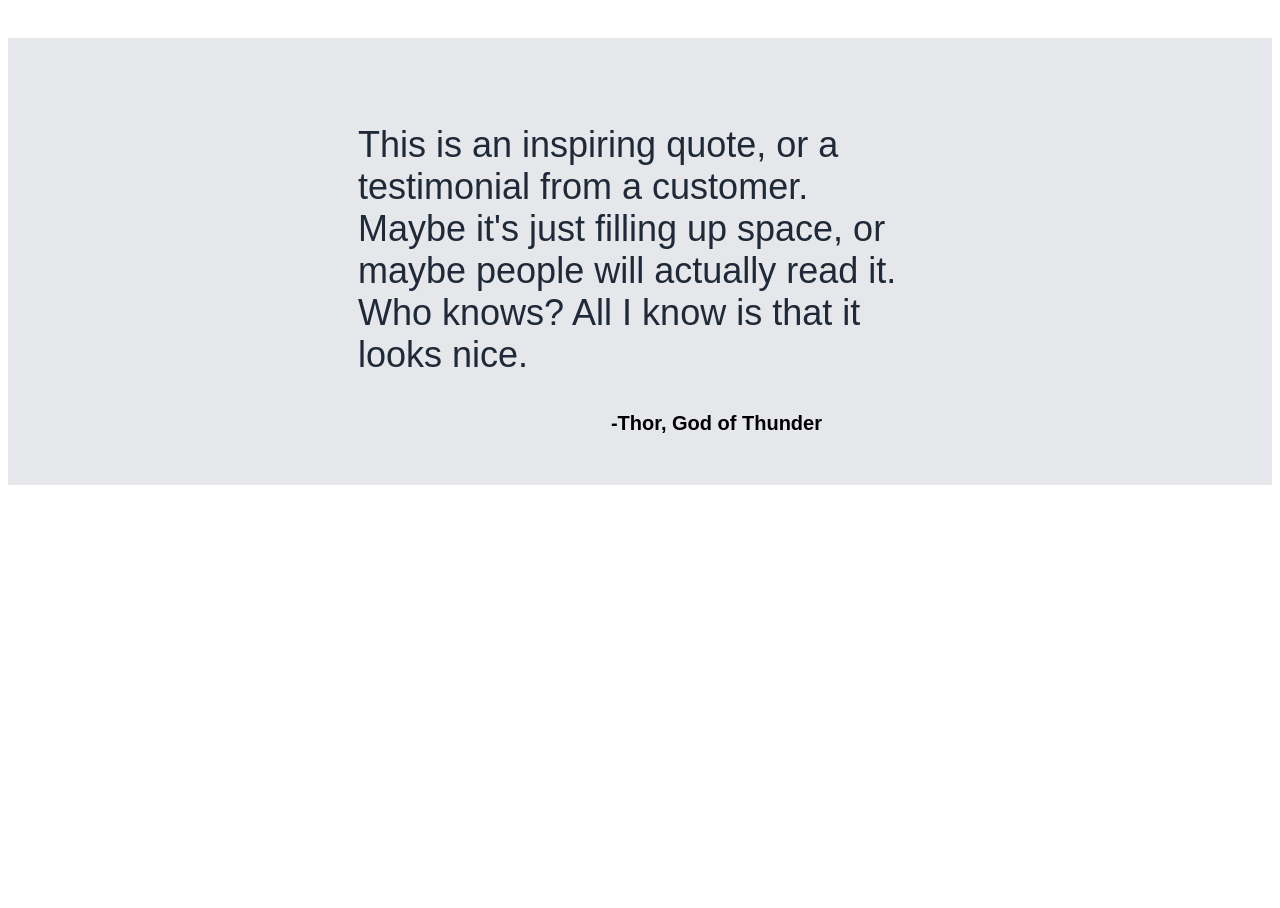
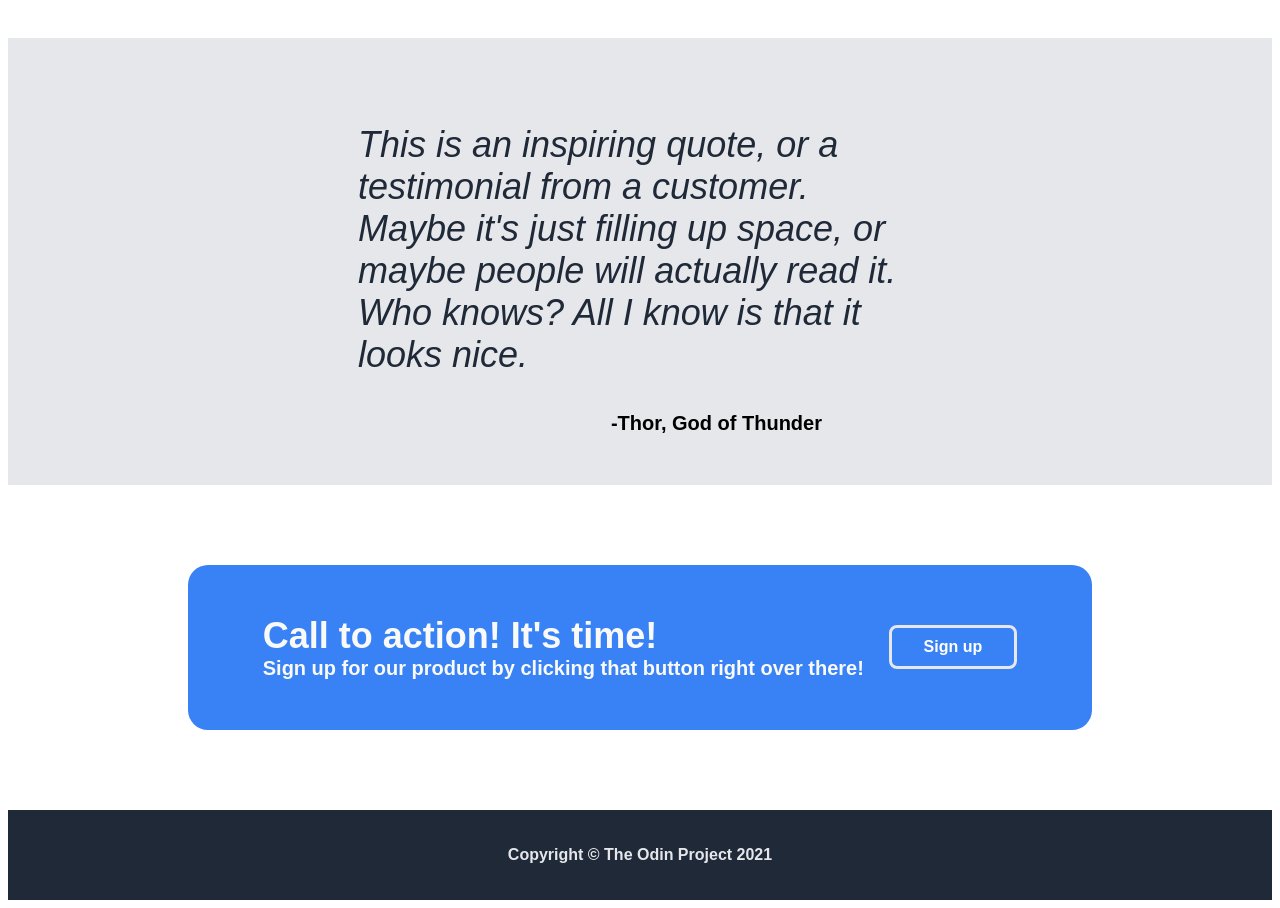
Before and after one commit to lucaspelepek/ODIN-PROC1, a plain HTML site: page index.html in a window 1280 px wide. Shown: the part 1060-1968 px from the top of the page. Before the commit the page ends 1553 px from the top, so only its background shows below. Drawn offline with Linux system fonts and the light colour scheme.

Commit message:
call to action and footer

```diff
--- a/index.html
+++ b/index.html
@@ -60,6 +60,22 @@
             -Thor, God of Thunder
         </div>
     </div>
+    <div class="call-to-action">
+        <div class="call-to-action2">
+            <div>
+                <p id="call-to-action-main-text">Call to action! It's time!</p>
+                <p>Sign up for our product by clicking that button right over there!</p>
+            </div>
+            <div>
+                <button>Sign up</button>
+            </div>
+        </div>
+    </div>
+    <footer>
+        <p>
+            Copyright © The Odin Project 2021
+        </p>
+    </footer>
 </body>
 
 </html>
--- a/style.css
+++ b/style.css
@@ -67,7 +67,7 @@ header,
     gap: 20px;
 }
 
-.cards p{
+.cards p {
     text-align: center;
     width: 200px;
     color: rgb(113, 104, 104);
@@ -93,6 +93,7 @@ header,
 .quote-text {
     font-size: 36px;
     color: #1F2937;
+    font-style: italic;
 }
 
 .quote-author {
@@ -101,6 +102,44 @@ header,
     padding-inline: 100px;
     font-size: 20px;
 
+}
+
+.call-to-action {
+    color: #f9faf8;
+    font-size: 20px;
+    font-weight: bold;
+    padding-inline: 100px;
+    border: 80px solid white;
+}
+
+.call-to-action2 {
+    display: flex;
+    align-items: center;
+    justify-content: space-evenly;
+    background-color: #3882f6;
+    border: 50px solid #3882f6;
+    border-radius: 20px;
+
+}
+
+.call-to-action p {
+    margin: 0;
+}
+
+#call-to-action-main-text {
+    font-size: 36px;
+}
+
+.call-to-action button {
+    border: 3px solid #e5e7eb;
+}
+
+footer {
+    text-align: center;
+    background-color: #1F2937;
+    color: #e5e7eb;
+    padding: 20px;
+    font-weight: bold;
 }
 
 a {
```
Lines whose indentation alone changed are shown as unchanged.
